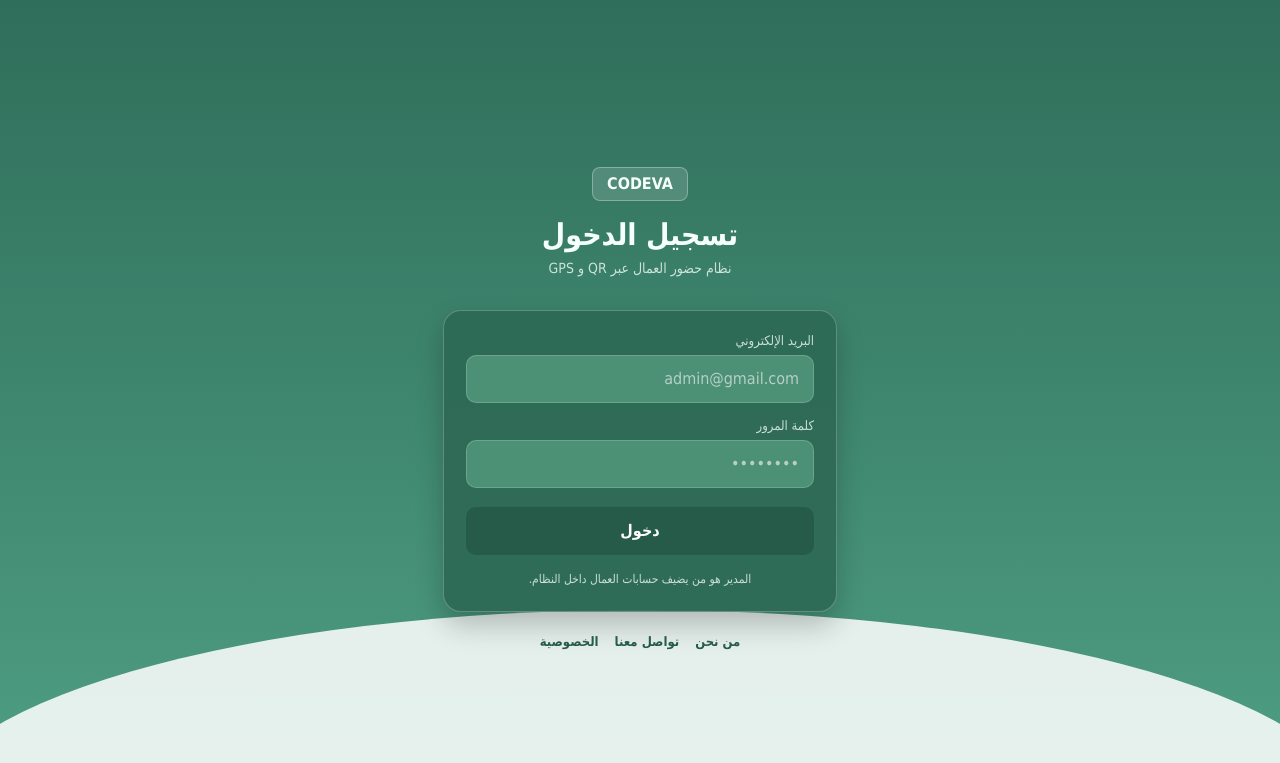
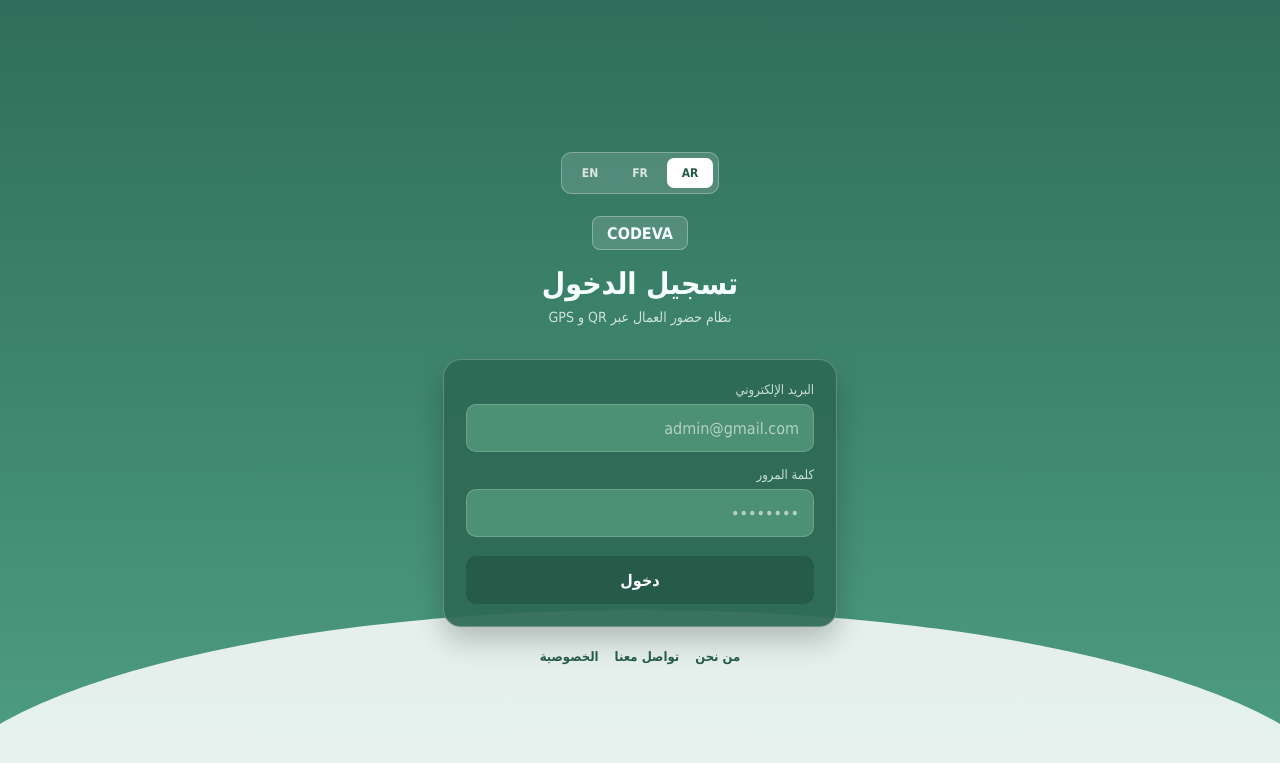
Before and after one commit to saiid27/codeva-backend, a Flask app: page / in a window 1280 px wide. Shown: the top 763 px of the page. Run offline with Flask 3, Linux system fonts and the light colour scheme; parts of the project's set-up code (start-up, migrations or seed data) failed here and were passed over; some libraries are stand-ins or nearby versions.

Commit message:
Add login page translations

```diff
--- a/static/web/styles.css
+++ b/static/web/styles.css
@@ -42,6 +42,52 @@ body::after {
   display: flex;
   flex-direction: column;
   justify-content: center;
+}
+
+.lang-toggle {
+  display: none;
+}
+
+.language-switch {
+  width: fit-content;
+  margin: 0 auto 22px;
+  padding: 5px;
+  display: flex;
+  gap: 4px;
+  border: 1px solid rgba(255, 255, 255, .28);
+  border-radius: 10px;
+  background: rgba(255, 255, 255, .14);
+}
+
+.language-switch label {
+  min-width: 46px;
+  min-height: 30px;
+  margin: 0;
+  display: inline-flex;
+  align-items: center;
+  justify-content: center;
+  border-radius: 7px;
+  color: rgba(255, 255, 255, .78);
+  font-size: 12px;
+  font-weight: 800;
+  cursor: pointer;
+}
+
+#lang-ar:checked ~ .language-switch label[for="lang-ar"],
+#lang-fr:checked ~ .language-switch label[for="lang-fr"],
+#lang-en:checked ~ .language-switch label[for="lang-en"] {
+  color: var(--green-dark);
+  background: var(--white);
+}
+
+.lang-panel {
+  display: none;
+}
+
+#lang-ar:checked ~ .lang-panels .lang-ar,
+#lang-fr:checked ~ .lang-panels .lang-fr,
+#lang-en:checked ~ .lang-panels .lang-en {
+  display: block;
 }
 
 .login-header {
@@ -119,14 +165,6 @@ button {
   cursor: pointer;
 }
 
-.helper {
-  margin: 14px 0 0;
-  color: var(--muted);
-  text-align: center;
-  font-size: 12px;
-  line-height: 1.7;
-}
-
 .footer-links {
   margin-top: 22px;
   display: flex;
--- a/templates/index.html
+++ b/templates/index.html
@@ -3,30 +3,38 @@
   <head>
     <meta charset="utf-8">
     <meta name="viewport" content="width=device-width, initial-scale=1">
-    <title>تسجيل الدخول - CODEVA Presence</title>
+    <title>CODEVA Presence - Login</title>
     <link rel="icon" href="{{ url_for('static', filename='web/favicon.svg') }}">
     <link rel="stylesheet" href="{{ url_for('static', filename='web/styles.css') }}">
   </head>
   <body>
     <main class="login-page">
-      <section class="login-header">
+      <input class="lang-toggle" id="lang-ar" name="language" type="radio" checked>
+      <input class="lang-toggle" id="lang-fr" name="language" type="radio">
+      <input class="lang-toggle" id="lang-en" name="language" type="radio">
+
+      <div class="language-switch" aria-label="Language">
+        <label for="lang-ar">AR</label>
+        <label for="lang-fr">FR</label>
+        <label for="lang-en">EN</label>
+      </div>
+
+      <div class="lang-panels">
+        <section class="lang-panel lang-ar" lang="ar" dir="rtl">
+          <div class="login-header">
             <span class="brand-mark">CODEVA</span>
             <h1>تسجيل الدخول</h1>
             <p>نظام حضور العمال عبر QR و GPS</p>
-      </section>
+          </div>
 
           <form class="login-card" action="/auth/login" method="post">
-        <label for="email">البريد الإلكتروني</label>
-        <input id="email" name="email" type="email" autocomplete="email" placeholder="admin@gmail.com" required>
+            <label for="email-ar">البريد الإلكتروني</label>
+            <input id="email-ar" name="email" type="email" autocomplete="email" placeholder="admin@gmail.com" required>
 
-        <label for="password">كلمة المرور</label>
-        <input id="password" name="password" type="password" autocomplete="current-password" placeholder="••••••••" required>
+            <label for="password-ar">كلمة المرور</label>
+            <input id="password-ar" name="password" type="password" autocomplete="current-password" placeholder="••••••••" required>
 
             <button type="submit">دخول</button>
-
-        <p class="helper">
-          المدير هو من يضيف حسابات العمال داخل النظام.
-        </p>
           </form>
 
           <nav class="footer-links" aria-label="روابط مساعدة">
@@ -34,6 +42,56 @@
             <a href="/contact">تواصل معنا</a>
             <a href="/privacy">الخصوصية</a>
           </nav>
+        </section>
+
+        <section class="lang-panel lang-fr" lang="fr" dir="ltr">
+          <div class="login-header">
+            <span class="brand-mark">CODEVA</span>
+            <h1>Connexion</h1>
+            <p>Systeme de presence par QR et GPS</p>
+          </div>
+
+          <form class="login-card" action="/auth/login" method="post">
+            <label for="email-fr">Email</label>
+            <input id="email-fr" name="email" type="email" autocomplete="email" placeholder="admin@gmail.com" required>
+
+            <label for="password-fr">Mot de passe</label>
+            <input id="password-fr" name="password" type="password" autocomplete="current-password" placeholder="••••••••" required>
+
+            <button type="submit">Connexion</button>
+          </form>
+
+          <nav class="footer-links" aria-label="Liens utiles">
+            <a href="/about">A propos</a>
+            <a href="/contact">Contact</a>
+            <a href="/privacy">Confidentialite</a>
+          </nav>
+        </section>
+
+        <section class="lang-panel lang-en" lang="en" dir="ltr">
+          <div class="login-header">
+            <span class="brand-mark">CODEVA</span>
+            <h1>Login</h1>
+            <p>Attendance system with QR and GPS</p>
+          </div>
+
+          <form class="login-card" action="/auth/login" method="post">
+            <label for="email-en">Email</label>
+            <input id="email-en" name="email" type="email" autocomplete="email" placeholder="admin@gmail.com" required>
+
+            <label for="password-en">Password</label>
+            <input id="password-en" name="password" type="password" autocomplete="current-password" placeholder="••••••••" required>
+
+            <button type="submit">Login</button>
+          </form>
+
+          <nav class="footer-links" aria-label="Helpful links">
+            <a href="/about">About</a>
+            <a href="/contact">Contact</a>
+            <a href="/privacy">Privacy</a>
+          </nav>
+        </section>
+      </div>
     </main>
   </body>
 </html>
```
Lines whose indentation alone changed are shown as unchanged.
